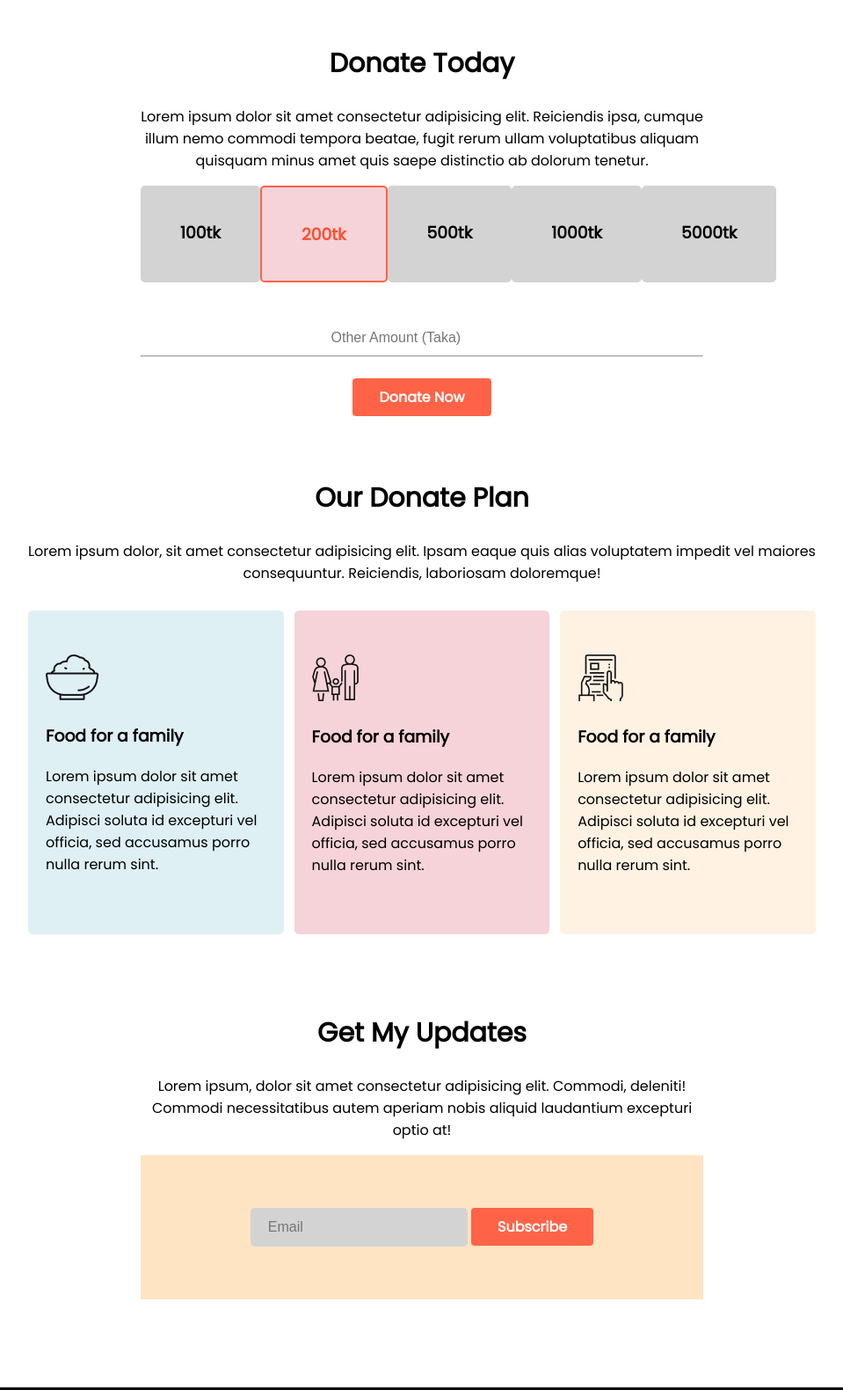
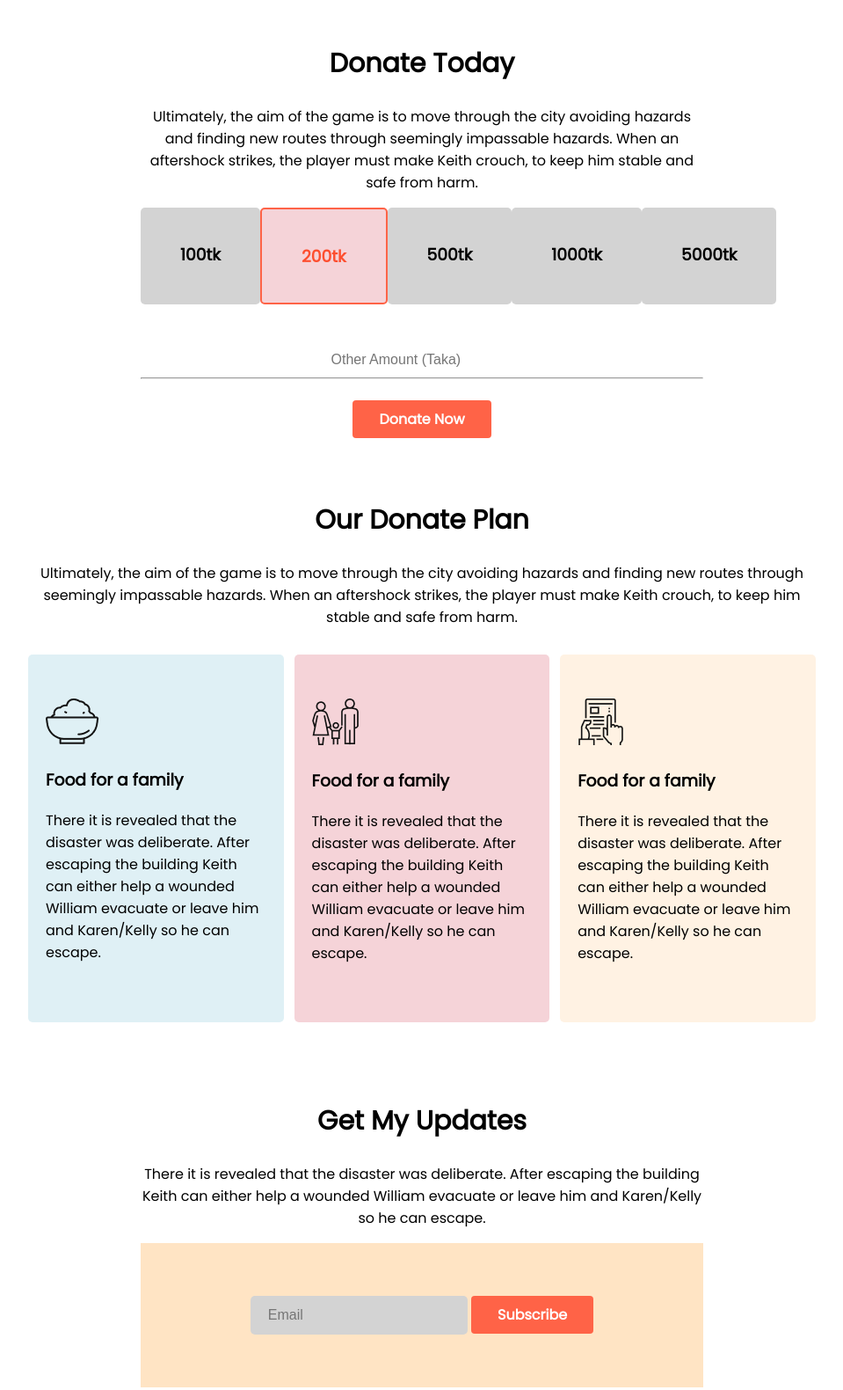
Before and after one commit to gaziismail/donation-bond, a plain HTML site: page index.html in a window 1280 px wide. Shown: the part 680-2260 px from the top of the page at 88% size, without its empty margins (160-1119 px from the left). Drawn offline with Linux system fonts and the light colour scheme.

Commit message:
text update

```diff
--- a/index.html
+++ b/index.html
@@ -23,8 +23,9 @@
         <div class="text-center half-width text-white">
             <h1>Let's Help Those Who Are</h1>
             <h1>More In Need</h1>
-            <p>Lorem ipsum dolor sit amet consectetur, adipisicing elit. Eveniet alias mollitia earum odio quibusdam
-                necessitatibus eaque quasi assumenda dolor? Repellendus aliquam aperiam modi corrupti incidunt.</p>
+            <p>The game deals with the characters' survival and escape from the slow collapse of an artificial island.
+                While dodging falling buildings and debris from periodic earthquakes, the player must find a way off the
+                island. In addition, the main character, a reporter, must investigate the reasons for the disaster.</p>
             <br>
             <a class="anchor-btn text-white" href="">Donate Now</a>
         </div>
@@ -33,9 +34,9 @@
         <div>
             <div class="text-center">
                 <h2>Donate Today</h2>
-                <p>Lorem ipsum dolor sit amet consectetur adipisicing elit. Reiciendis ipsa, cumque illum nemo commodi
-                    tempora beatae, fugit rerum ullam voluptatibus aliquam quisquam minus amet quis saepe distinctio ab
-                    dolorum tenetur.</p>
+                <p>Ultimately, the aim of the game is to move through the city avoiding hazards and finding new routes
+                    through seemingly impassable hazards. When an aftershock strikes, the player must make Keith crouch,
+                    to keep him stable and safe from harm.</p>
             </div>
             <div id="donate-amount-list">
                 <div class="donate-amount">
@@ -65,35 +66,33 @@
     <section id="donation-plan-container">
         <div class="text-center">
             <h2>Our Donate Plan</h2>
-            <p>Lorem ipsum dolor, sit amet consectetur adipisicing elit. Ipsam eaque quis alias voluptatem impedit vel
-                maiores consequuntur. Reiciendis, laboriosam doloremque!</p>
+            <p>Ultimately, the aim of the game is to move through the city avoiding hazards and finding new routes
+                through seemingly impassable hazards. When an aftershock strikes, the player must make Keith crouch, to
+                keep him stable and safe from harm.</p>
         </div>
         <div id="donation-plan">
             <div class="donation-card" id="card1">
                 <img src="icons/food.png" alt="">
                 <h3>Food for a family</h3>
-                <p>Lorem ipsum dolor sit amet consectetur adipisicing elit. Adipisci soluta id excepturi vel officia,
-                    sed accusamus porro nulla rerum sint.</p>
+                <p>There it is revealed that the disaster was deliberate. After escaping the building Keith can either
+                    help a wounded William evacuate or leave him and Karen/Kelly so he can escape.</p>
             </div>
             <div class="donation-card" id="card2">
                 <img src="icons/shelter.png" alt="">
                 <h3>Food for a family</h3>
-                <p>Lorem ipsum dolor sit amet consectetur adipisicing elit. Adipisci soluta id excepturi vel officia,
-                    sed accusamus porro nulla rerum sint.</p>
+                <p>There it is revealed that the disaster was deliberate. After escaping the building Keith can either help a wounded William evacuate or leave him and Karen/Kelly so he can escape.</p>
             </div>
             <div class="donation-card" id="card3">
                 <img src="icons/education.png" alt="">
                 <h3>Food for a family</h3>
-                <p>Lorem ipsum dolor sit amet consectetur adipisicing elit. Adipisci soluta id excepturi vel officia,
-                    sed accusamus porro nulla rerum sint.</p>
+                <p>There it is revealed that the disaster was deliberate. After escaping the building Keith can either help a wounded William evacuate or leave him and Karen/Kelly so he can escape.</p>
             </div>
         </div>
     </section>
     <section id="update-container" class="half-width text-center">
         <div">
             <h2>Get My Updates</h2>
-            <p>Lorem ipsum, dolor sit amet consectetur adipisicing elit. Commodi, deleniti! Commodi necessitatibus autem
-                aperiam nobis aliquid laudantium excepturi optio at!</p>
+            <p>There it is revealed that the disaster was deliberate. After escaping the building Keith can either help a wounded William evacuate or leave him and Karen/Kelly so he can escape.</p>
             </div>
             <div id="subscribe-input">
                 <input id="subscribe-btn" type="email" placeholder="Email">
```
